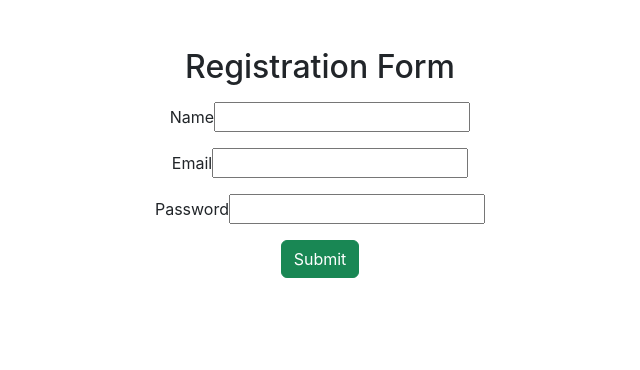
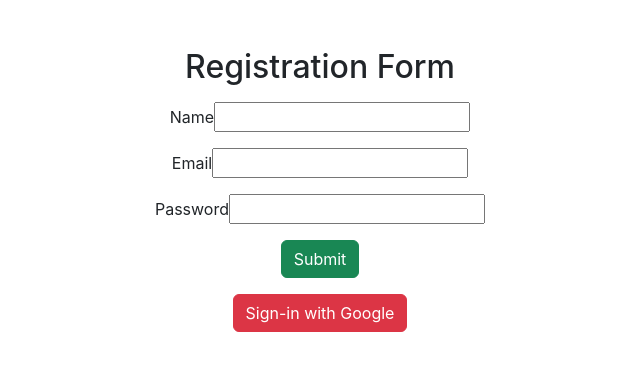
Before and after one commit to PrathamPatel010/Money-Tracking-App, a React (Create React App) app in the folder frontend/: page / in a window 1280 px wide. Shown: the top 370 px of the page, without its empty margins (320-960 px from the left). Built offline with nearby package versions, Linux system fonts and the light colour scheme.

Commit message:
Form Component modified for google sign in

```diff
--- a/frontend/package.json
+++ b/frontend/package.json
@@ -9,7 +9,9 @@
         "axios": "^1.4.0",
         "react": "^18.2.0",
         "react-dom": "^18.2.0",
-        "react-scripts": "5.0.1"
+        "react-router-dom": "^6.14.2",
+        "react-scripts": "5.0.1",
+        "yarn": "^1.22.19"
     },
     "scripts": {
         "start": "react-scripts start",
--- a/frontend/src/App.jsx
+++ b/frontend/src/App.jsx
@@ -1,9 +1,12 @@
 import FormComponent from './FormComponent';
+import {BrowserRouter as Router,Route,Routes} from 'react-router-dom';
 function App() {
     return(
-      <>
-        <FormComponent/>
-      </>
+      <Router>
+        <Routes>
+          <Route path="/" element={<FormComponent/>} />
+        </Routes>
+      </Router>
     )
 }
 
--- a/frontend/src/FormComponent.jsx
+++ b/frontend/src/FormComponent.jsx
@@ -5,16 +5,22 @@
     const [name,setName] = useState('');
     const [password,setPassword] = useState('');
     const [email,setEmail] = useState('');
+
     async function handleSubmit(e){
         e.preventDefault();
         const userData = {name,password,email};
-        const response = await axios.post('http://localhost:5000/api/saveuser',userData);
+        const response = await axios.post('http://localhost:5000/api/register',userData);
         if(response.status===200){
             console.log(response);
             setEmail('');
             setName('');
             setPassword('');
         }
+    }
+
+    async function handleGoogleSignin(e){
+        e.preventDefault();
+        window.location.href = "http://localhost:5000/auth/google";
     }
 
     return (
@@ -37,6 +43,9 @@
                     <div className="container my-3">
                         <button className="btn btn-success">Submit</button>
                     </div>
+                    <div className="container my-3">
+                        <button className="btn btn-danger" onClick={handleGoogleSignin}>Sign-in with Google</button>
+                    </div>
                 </form>
             </article>
         </>
```
Also changed, not shown: 1 other file (tests, documents, lock files or other folders).
